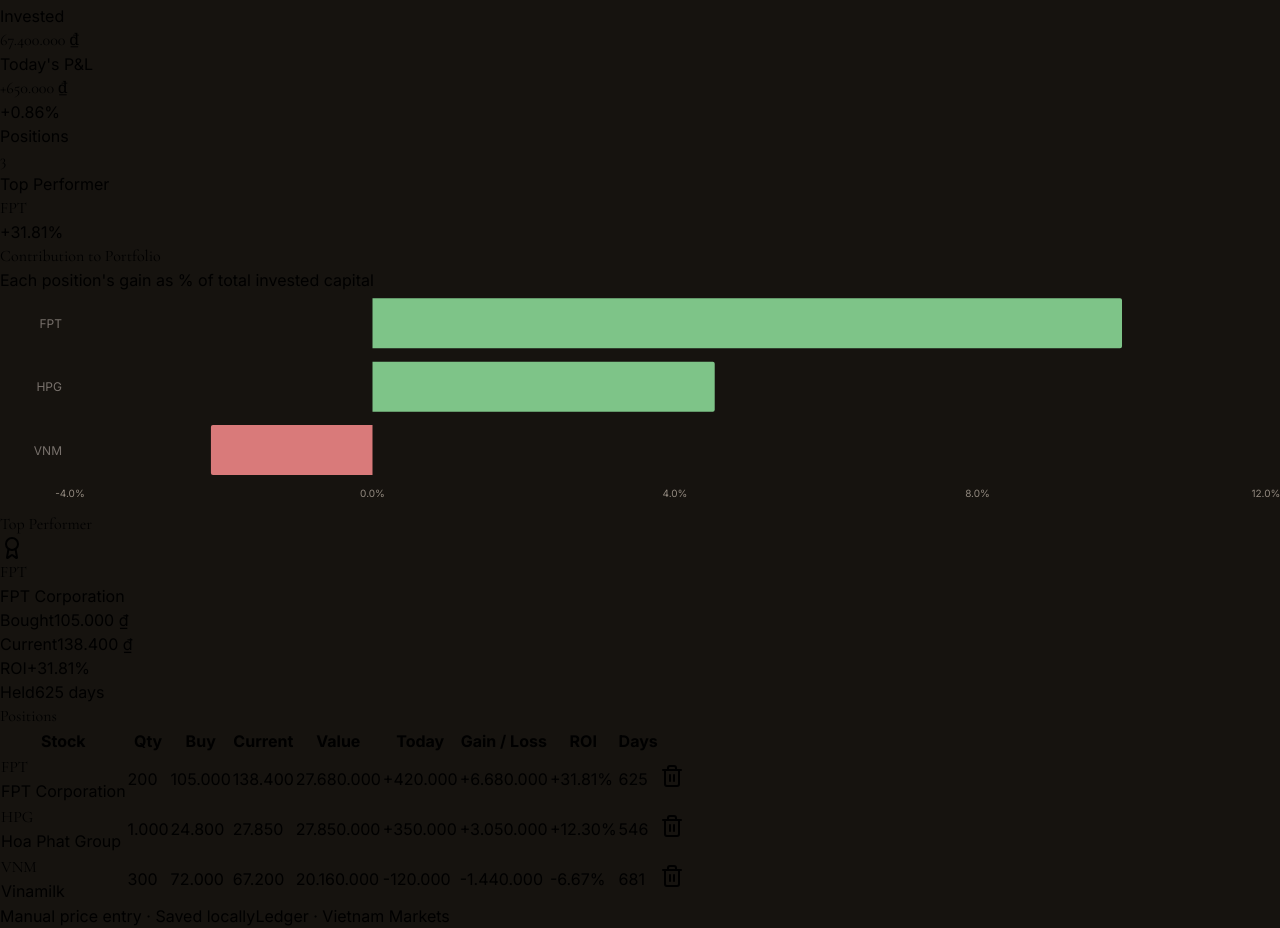
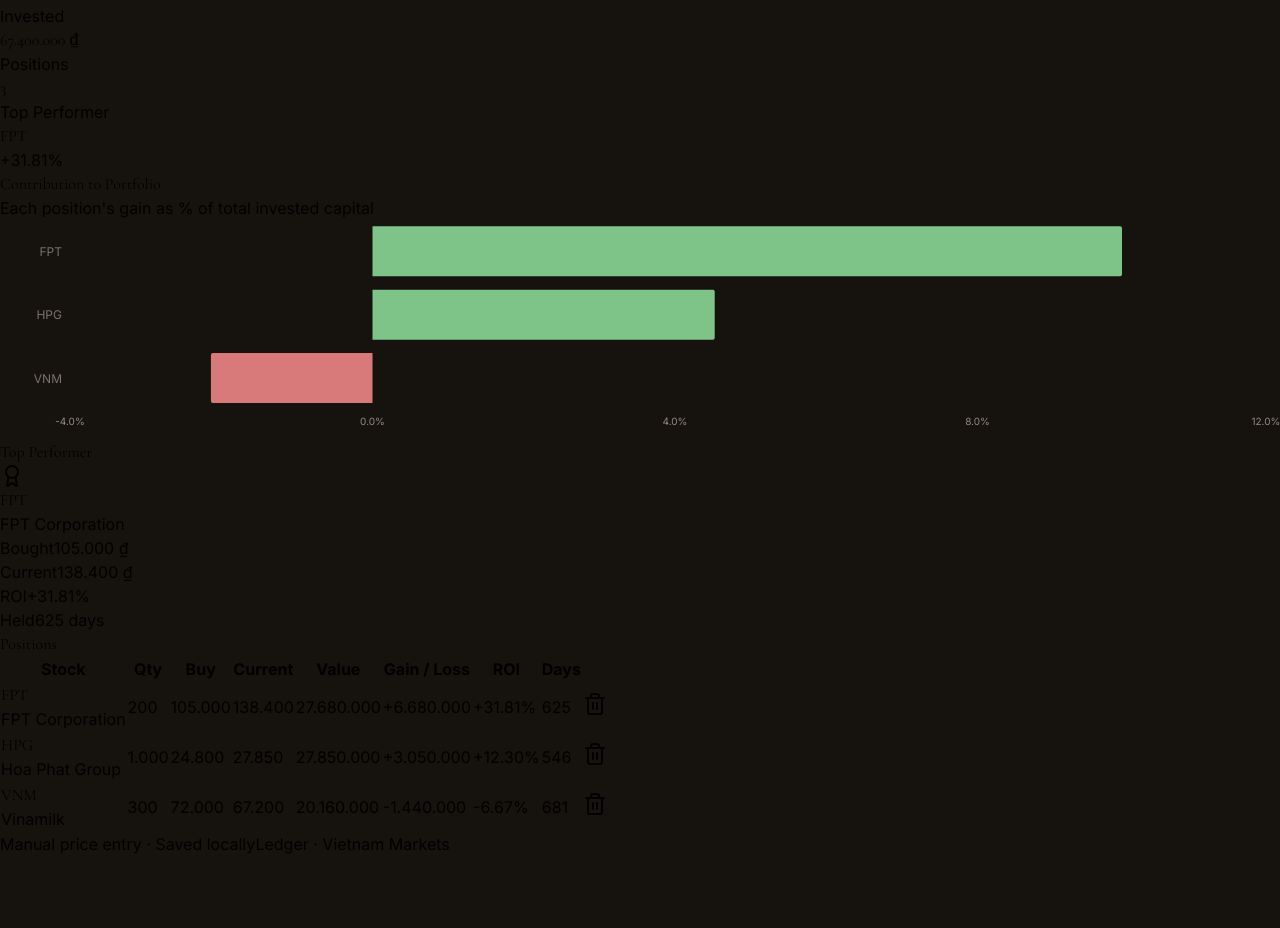
Before and after one commit to PhucNgo71/stock-tracker-v2, a Next.js app: page / in a window 1280 px wide. Shown: the part 284-1212 px from the top of the page. After the commit the page ends 1140 px from the top, so only its background shows below. Built offline with nearby package versions, Linux system fonts and the light colour scheme.

Commit message:
remove confusing today P&L
Removed calculations and display for today's gain in multiple places.

```diff
--- a/app/page.js
+++ b/app/page.js
@@ -228,10 +228,8 @@
   const currentValue = h.quantity * stock.price;
   const gain = currentValue - cost;
   const gainPct = cost > 0 ? (gain / cost) * 100 : 0;
-  const todayGain = h.quantity * stock.change;
-  const todayUp = stock.change >= 0;
   const days = daysBetween(h.buyDate);
-  return { ...h, stock, cost, currentValue, gain, gainPct, todayGain, todayUp, days };
+  return { ...h, stock, cost, currentValue, gain, gainPct, days };
 }
 
 const SERIF = { fontFamily: '"Cormorant Garamond", Georgia, serif' };
@@ -561,8 +559,7 @@
     const cost = positions.reduce((s, p) => s + p.cost, 0);
     const value = positions.reduce((s, p) => s + p.currentValue, 0);
     const gain = value - cost;
-    const todayGain = positions.reduce((s, p) => s + p.todayGain, 0);
-    return { cost, value, gain, gainPct: cost > 0 ? (gain / cost) * 100 : 0, todayGain, todayPct: value > 0 ? (todayGain / value) * 100 : 0 };
+    return { cost, value, gain, gainPct: cost > 0 ? (gain / cost) * 100 : 0 };
   }, [positions]);
 
   const sorted = [...positions].sort((a, b) => b.gainPct - a.gainPct);
@@ -623,9 +620,8 @@
             <Plus className="w-3.5 h-3.5"/> Add
           </button>
         </div>
-        <div className="grid grid-cols-2 md:grid-cols-4 gap-6 pt-5 border-t border-stone-300/60">
+        <div className="grid grid-cols-1 md:grid-cols-3 gap-6 pt-5 border-t border-stone-300/60">
           <Stat label="Invested" value={`${fmtVND(totals.cost)} ₫`} />
-          <Stat label="Today's P&L" value={`${totals.todayGain >= 0 ? "+" : ""}${fmtVND(totals.todayGain)} ₫`} sub={fmtPct(totals.todayPct)} tone={totals.todayGain >= 0 ? "good" : "bad"} />
           <Stat label="Positions" value={positions.length} />
           <Stat label="Top Performer" value={best.symbol} sub={fmtPct(best.gainPct)} tone="good" />
         </div>
@@ -675,7 +671,6 @@
                 <th className="text-right p-4 font-normal">Buy</th>
                 <th className="text-right p-4 font-normal">Current</th>
                 <th className="text-right p-4 font-normal">Value</th>
-                <th className="text-right p-4 font-normal">Today</th>
                 <th className="text-right p-4 font-normal">Gain / Loss</th>
                 <th className="text-right p-4 font-normal">ROI</th>
                 <th className="text-right p-4 font-normal">Days</th>
@@ -695,9 +690,6 @@
                     <EditablePrice symbol={p.symbol} currentPrice={p.stock.price} onUpdate={onPriceUpdate} />
                   </td>
                   <td className="text-right p-4 tabular-nums">{fmtVND(p.currentValue)}</td>
-                  <td className={`text-right p-4 tabular-nums text-sm ${p.todayUp ? "text-emerald-600" : "text-rose-600"}`}>
-                    {p.todayUp ? "+" : "-"}{fmtVND(Math.abs(p.todayGain))}
-                  </td>
                   <td className={`text-right p-4 tabular-nums ${p.gain >= 0 ? "text-emerald-700" : "text-rose-700"}`}>
                     {p.gain >= 0 ? "+" : ""}{fmtVND(p.gain)}
                   </td>
```
